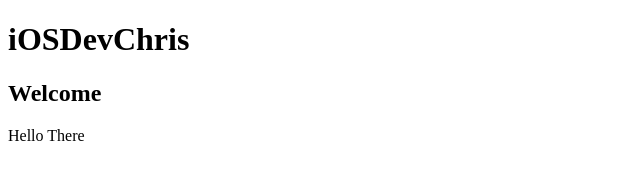
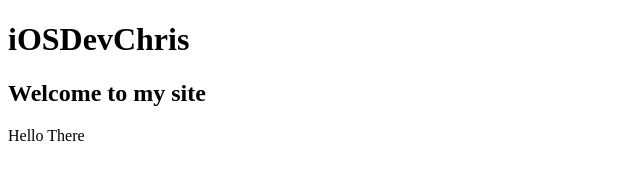
Before and after one commit to cfrancis0218/iOSDevChris.github.io, a plain HTML site: page index.html in a window 1280 px wide. Shown: the whole page, without its empty margins (0-640 px from the left). Drawn offline with Linux system fonts and the light colour scheme.

Commit message:
Update Index

```diff
--- a/index.html
+++ b/index.html
@@ -4,7 +4,7 @@
     <meta charset="utf-8">
     <title>iOSDevChris</title>
     <h1>iOSDevChris</h1>
-    <h2>Welcome</h2>
+    <h2>Welcome to my site</h2>
     <p>Hello There</p>
   </head>
   <body>
```
